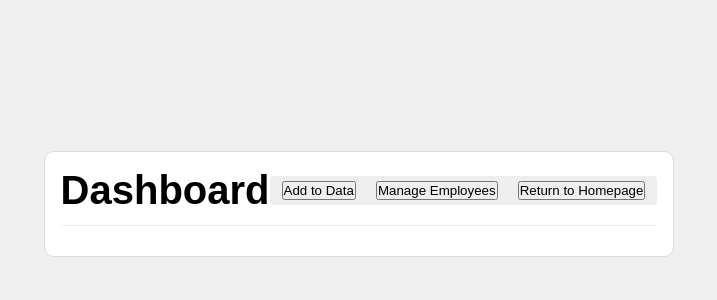
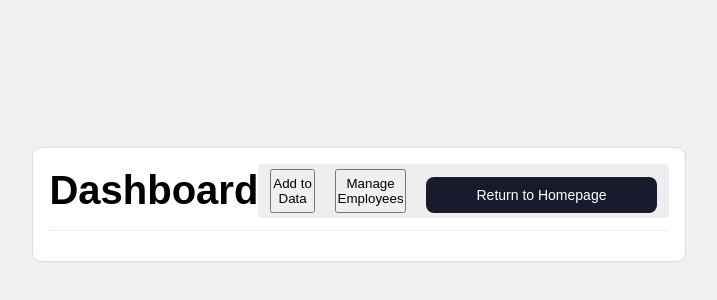
Before and after one commit to jm1ra/toilet-sensor-data-analysis-project, a React (Vite) app in the folder my-app/: page /admin in a window 1280 px wide. Shown: the part 196-496 px from the top of the page, without its empty margins (281-998 px from the left). Built offline with nearby package versions, Linux system fonts and the light colour scheme.

Commit message:
Update admin.style.css
Add css for all buttons

```diff
--- a/my-app/src/admin.style.css
+++ b/my-app/src/admin.style.css
@@ -47,6 +47,75 @@ body {
     background: #eee;
     cursor: pointer;
 }
+
+#add-data {
+    width: 100%;
+    padding: 10px;
+    background: #1a1a2e;
+    color: #ffffff;
+    border: none;
+    border-radius: 8px;
+    font-size: 14px;
+    font-weight: 500;
+    cursor: pointer;
+    margin-top: 0.5rem;
+    transition: background 0.2s, opacity 0.2s;
+}
+
+    #add-data:hover {
+        background: #2d2d4e;
+    }
+
+    #add-data:disabled {
+        opacity: 0.5;
+        cursor: not-allowed;
+    }
+
+#manage-employees {
+    width: 100%;
+    padding: 10px;
+    background: #1a1a2e;
+    color: #ffffff;
+    border: none;
+    border-radius: 8px;
+    font-size: 14px;
+    font-weight: 500;
+    cursor: pointer;
+    margin-top: 0.5rem;
+    transition: background 0.2s, opacity 0.2s;
+}
+
+    #manage-employees:hover {
+        background: #2d2d4e;
+    }
+
+    #manage-employees:disabled {
+        opacity: 0.5;
+        cursor: not-allowed;
+    }
+
+#return-to-home {
+    width: 100%;
+    padding: 10px;
+    background: #1a1a2e;
+    color: #ffffff;
+    border: none;
+    border-radius: 8px;
+    font-size: 14px;
+    font-weight: 500;
+    cursor: pointer;
+    margin-top: 0.5rem;
+    transition: background 0.2s, opacity 0.2s;
+}
+
+    #return-to-home:hover {
+        background: #2d2d4e;
+    }
+
+    #return-to-home:disabled {
+        opacity: 0.5;
+        cursor: not-allowed;
+    }
 
 /* graph styling - creating a foundation for the graph data to be easier viewed by the user  */
 .graph {
```
